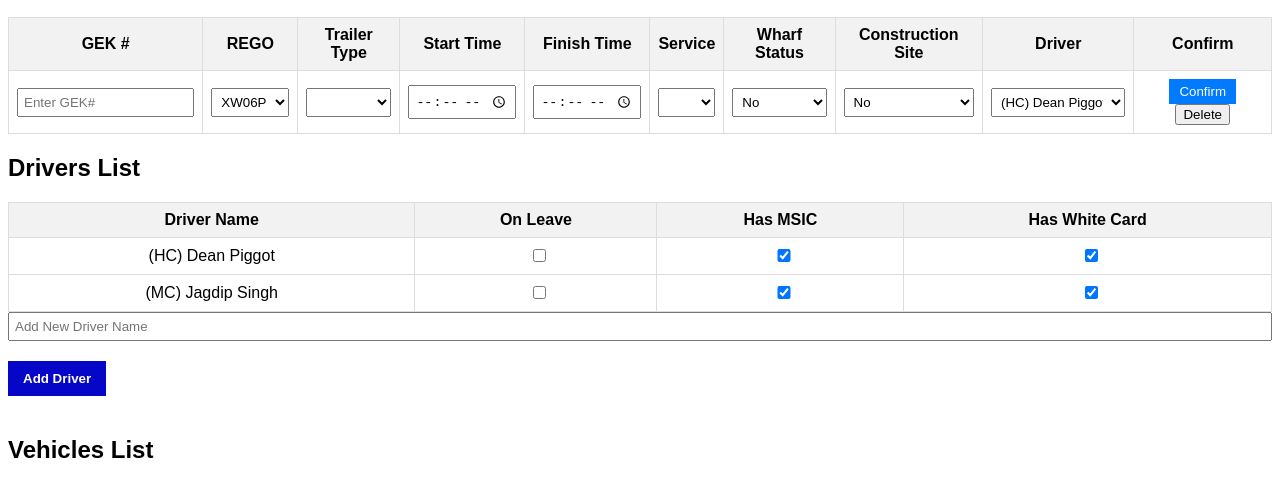
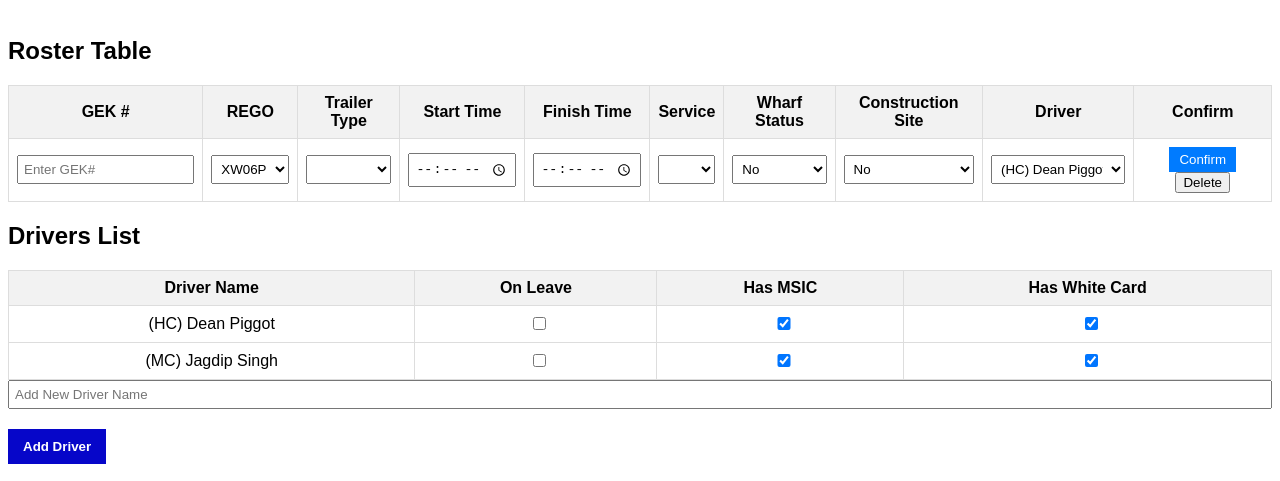
Before and after one commit to sindhuchevuturi/TasmanDriverRoster, a plain HTML site: page index.html in a window 1280 px wide. Shown: the part 291-772 px from the top of the page. Drawn offline with nearby package versions, Linux system fonts and the light colour scheme.

Commit message:
Update index.html

```diff
--- a/index.html
+++ b/index.html
@@ -101,6 +101,7 @@
 
 <!-- Main Roster Table -->
 <table id="rosterTable">
+    <h2>Roster Table</h2>
     <thead>
         <tr>
             <th>GEK #</th>
```
